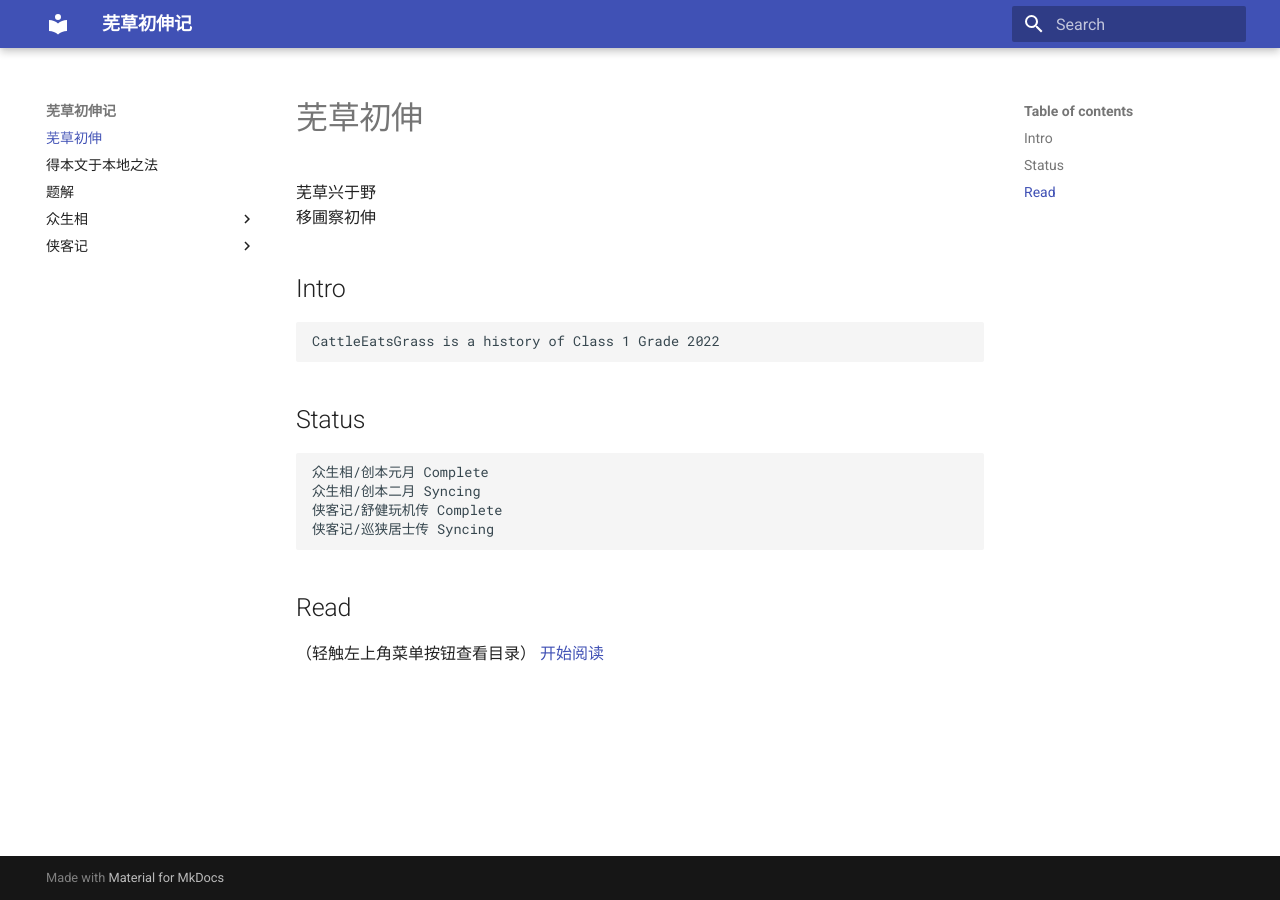
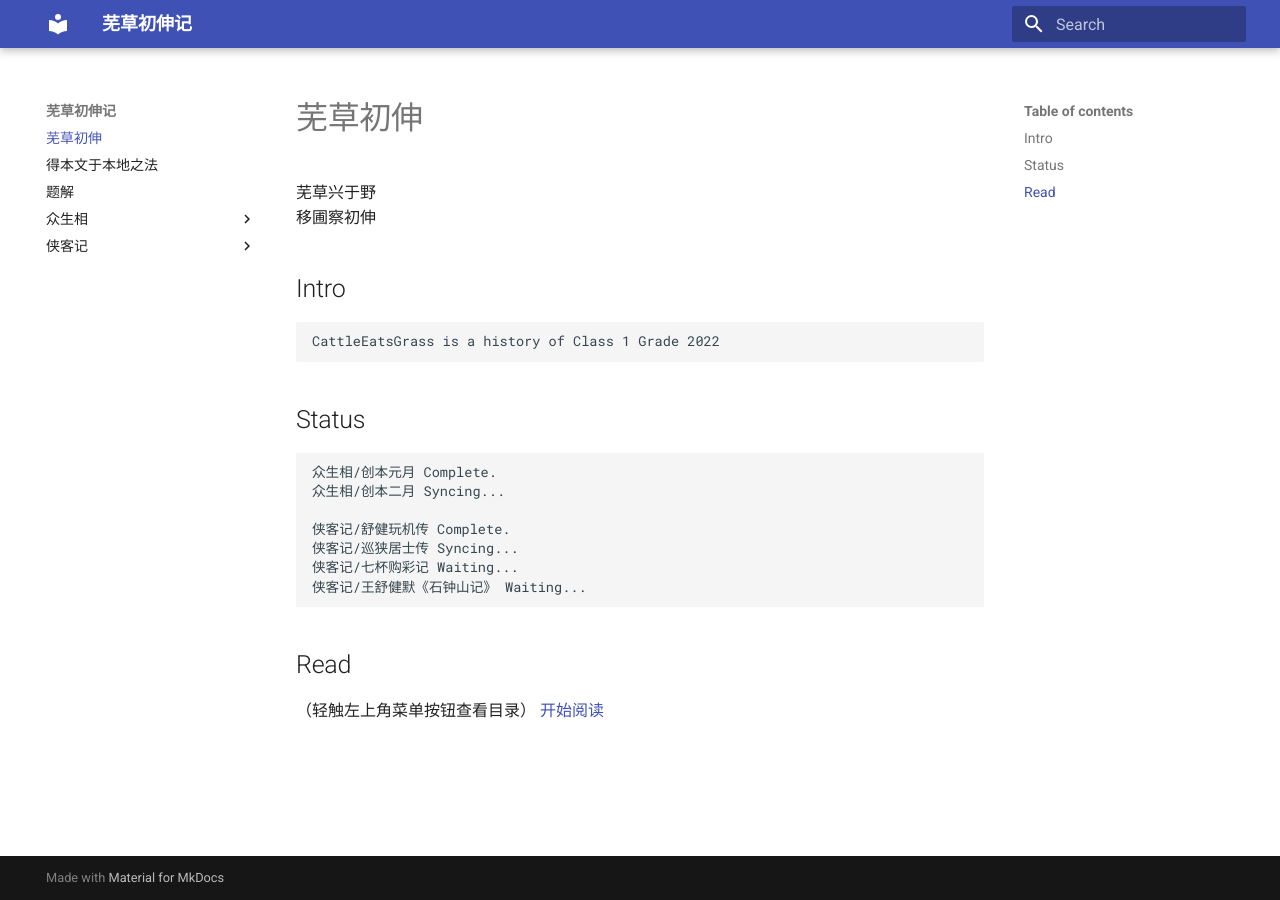
Before and after one commit to Yulljie/CattleEatsGrass, an MkDocs documentation site: the page built from docs/index.md, in a window 1280 px wide. Built offline with MkDocs 1.6.1 and Material for MkDocs 9.7.7, drawn with Linux system fonts in a browser that asks for light colours.

Commit message:
update files

```diff
--- a/docs/index.md
+++ b/docs/index.md
@@ -8,10 +8,13 @@
 
 ## Status
 
-    众生相/创本元月 Complete
-    众生相/创本二月 Syncing
-    侠客记/舒健玩机传 Complete
-    侠客记/巡狭居士传 Syncing
+    众生相/创本元月 Complete.
+    众生相/创本二月 Syncing...
+
+    侠客记/舒健玩机传 Complete.
+    侠客记/巡狭居士传 Syncing...
+    侠客记/七杯购彩记 Waiting...
+    侠客记/王舒健默《石钟山记》 Waiting...
 
 ## Read
 （轻触左上角菜单按钮查看目录）
```
